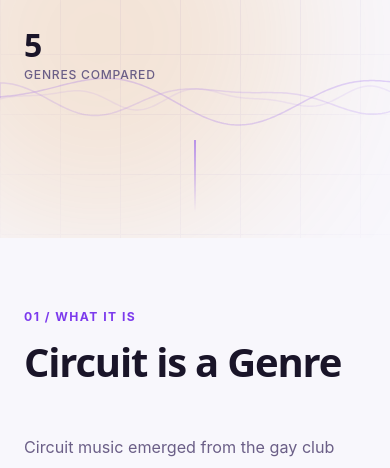
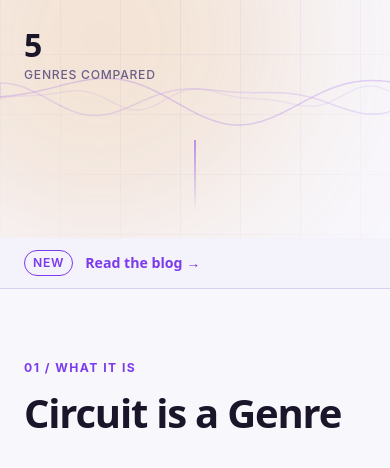
Before and after one commit to CurtisBaldwinson/CircuitMusic, an Astro site: page / in a window 390 px wide. Shown: the part 606-1074 px from the top of the page. Built offline with nearby package versions, Linux system fonts and the light colour scheme; Astro itself is replaced by a stand-in of ours; some packages are replaced by stand-ins of ours; a web font is replaced by a local one.

Commit message:
Feature blog more

```diff
--- a/src/pages/index.astro
+++ b/src/pages/index.astro
@@ -220,6 +220,13 @@ const clientData = {
       <div class="hero-scroll-line"></div>
     </div>
   </header>
+
+  <div class="mobile-blog-banner">
+    <a href="/blog" class="mobile-blog-banner-link">
+      <span class="mobile-blog-banner-badge">New</span>
+      <span class="mobile-blog-banner-text">Read the blog &rarr;</span>
+    </a>
+  </div>
 
   <main>
 
--- a/src/styles/global.css
+++ b/src/styles/global.css
@@ -1562,6 +1562,44 @@ a:hover { color: var(--color-primary-hover); }
   }
 }
 
+/* Mobile blog banner */
+.mobile-blog-banner {
+  display: block;
+  padding: var(--space-3) clamp(var(--space-6), 5vw, var(--space-16));
+  background: var(--color-surface-2);
+  border-bottom: 1px solid var(--color-border);
+}
+.mobile-blog-banner-link {
+  display: flex;
+  align-items: center;
+  gap: var(--space-3);
+  text-decoration: none;
+  font-family: var(--font-display);
+  font-size: var(--text-sm);
+  font-weight: 600;
+  color: var(--color-text);
+}
+.mobile-blog-banner-badge {
+  display: inline-block;
+  font-family: var(--font-body);
+  font-size: var(--text-xs);
+  font-weight: 600;
+  text-transform: uppercase;
+  letter-spacing: 0.06em;
+  padding: 2px 8px;
+  border-radius: var(--radius-full);
+  border: 1px solid var(--color-primary);
+  color: var(--color-primary);
+}
+.mobile-blog-banner-text {
+  color: var(--color-primary);
+}
+@media (min-width: 900px) {
+  .mobile-blog-banner {
+    display: none;
+  }
+}
+
 /* Blog CTA banner (main site) */
 .blog-cta-banner {
   padding: var(--space-10) 0;
```
